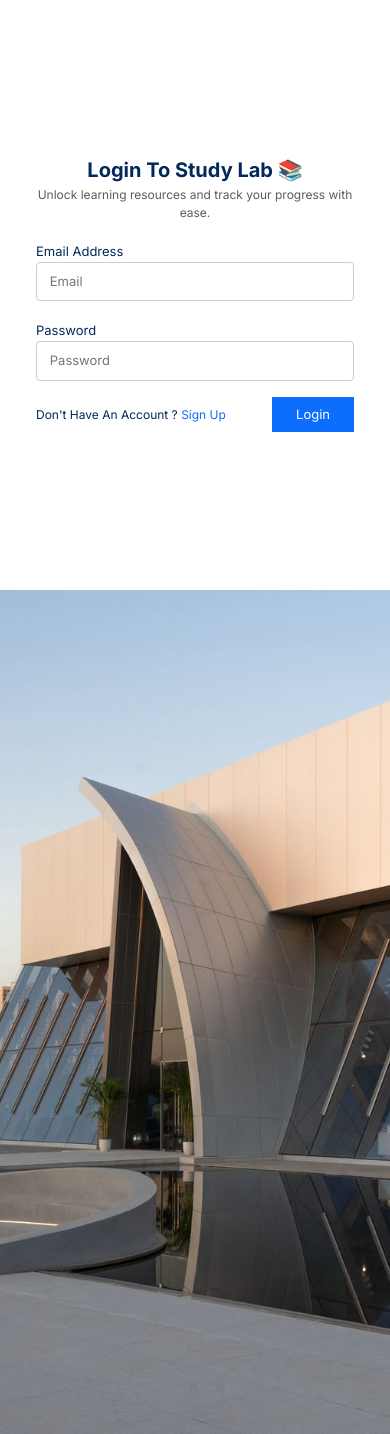
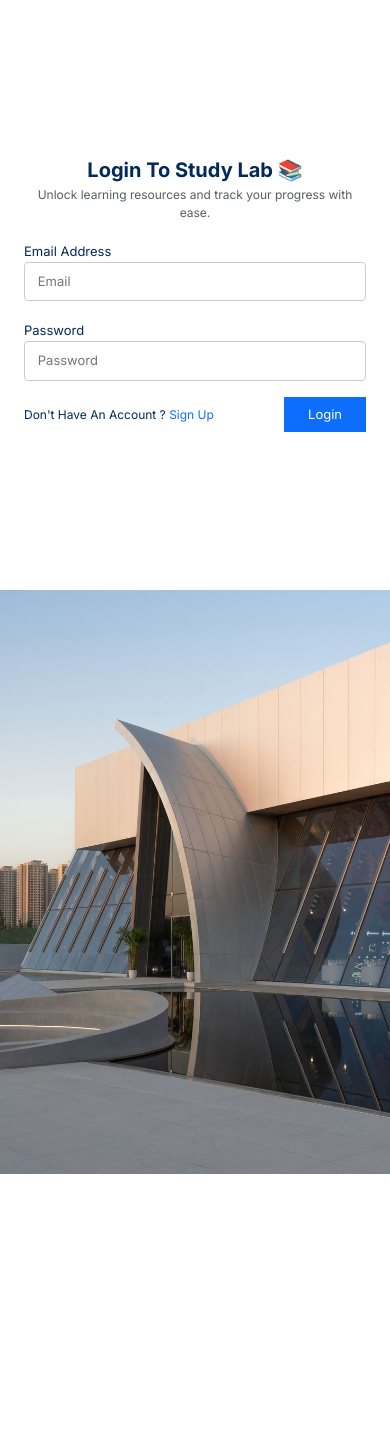
Before and after one commit to Olawoyin1/Multi-Step-Form-App-with-Authentication, a React (Create React App) app: page /login in a window 390 px wide. After the commit the page ends 1174 px from the top, so only its background shows below. Built offline with nearby package versions, Linux system fonts and the light colour scheme.

Commit message:
Made the login and signup page responsive - form field first then imaage on smaller devices

```diff
--- a/src/Components/Login.jsx
+++ b/src/Components/Login.jsx
@@ -7,6 +7,8 @@ import axios from 'axios';
 import { UserContext } from './UserContext';
 import toast from 'react-hot-toast';
 import Loading from './Loading';
+
+
 
 const Login = () => {
 
@@ -99,8 +101,8 @@ const Login = () => {
 
   return (
     <div>
-      <div className="row m-0">
-        <div className="col col-md-6 form-side  d-flex align-items-center justify-content-center">
+      <div className=" d-flex flex-lg-row flex-column m-0">
+        <div className="col  form-side  d-flex align-items-center justify-content-center">
         {loading && <Loading />}
           <div className="form-container d-flex align-items-center justify-content-center rounded p-4">
               <form action=""  onSubmit={formik.handleSubmit} className='d-flex  flex-column gap-3 w-100'>
@@ -148,7 +150,7 @@ const Login = () => {
           </div>
         </div>
 
-        <div className="img-side col-md-6 m-0 p-0">
+        <div className="img-side col m-0 p-0">
           <img src="../Images/log.jpg" alt="" />
         </div>
 
--- a/src/Main.jsx
+++ b/src/Main.jsx
@@ -190,11 +190,11 @@ const Main = () => {
   return (
     <div>
       <div className="">
-        <div className="sign row m-0">
-          <div className="img-side col-md-6 m-0 p-0">
+        <div className="sign d-flex flex-lg-row flex-column-reverse m-0">
+          <div className="img-side col m-0 p-0">
             <img src="../Images/bg3.jpg" alt="" />
           </div>
-          <div className="form-side col-md-6 m-0 d-flex align-items-center justify-content-center p-0">
+          <div className="form-side col m-0 d-flex align-items-center justify-content-center p-0">
             {loading && <Loading />}
 
             <div className="form-container rounded p-4">
```
